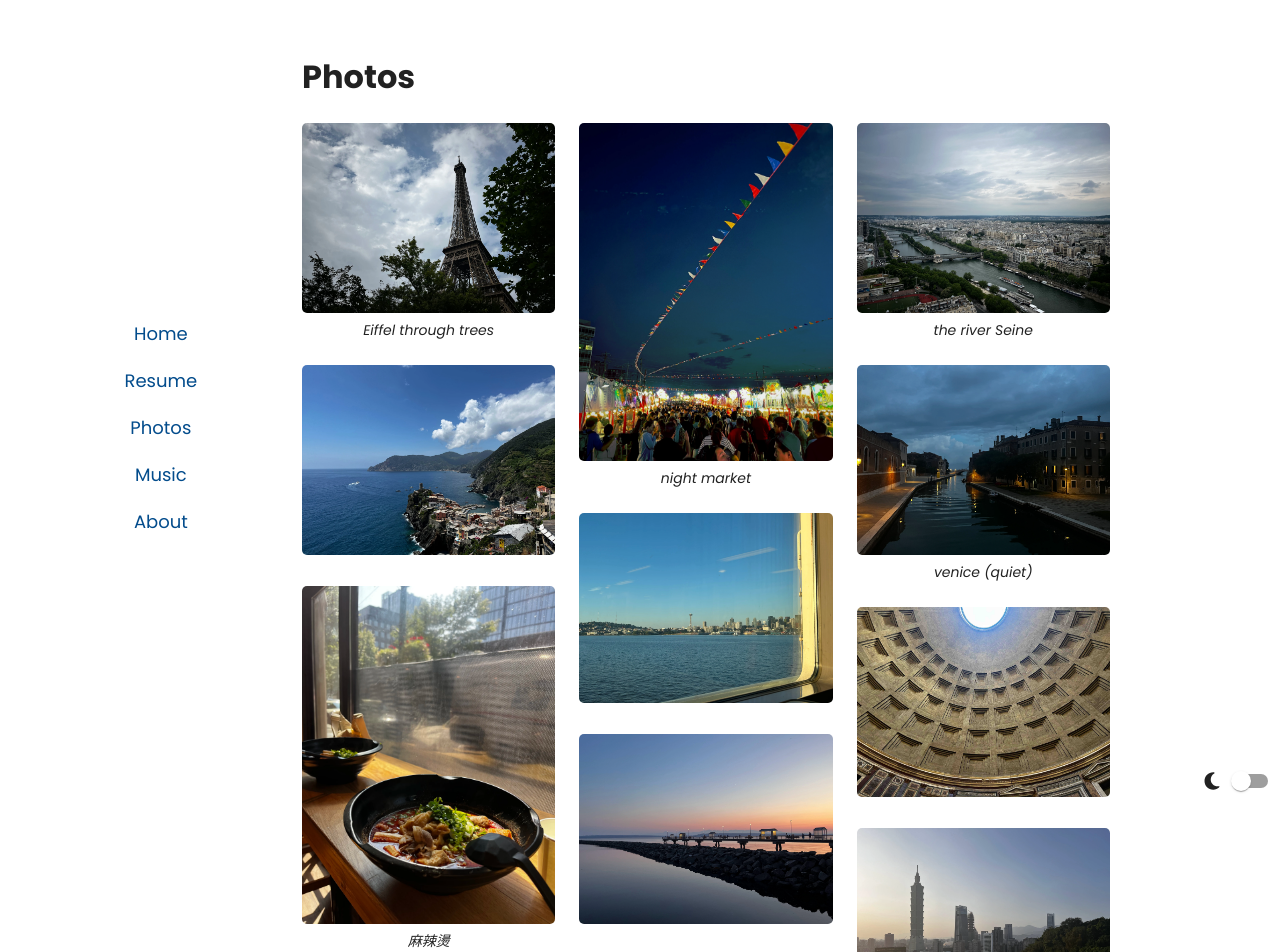
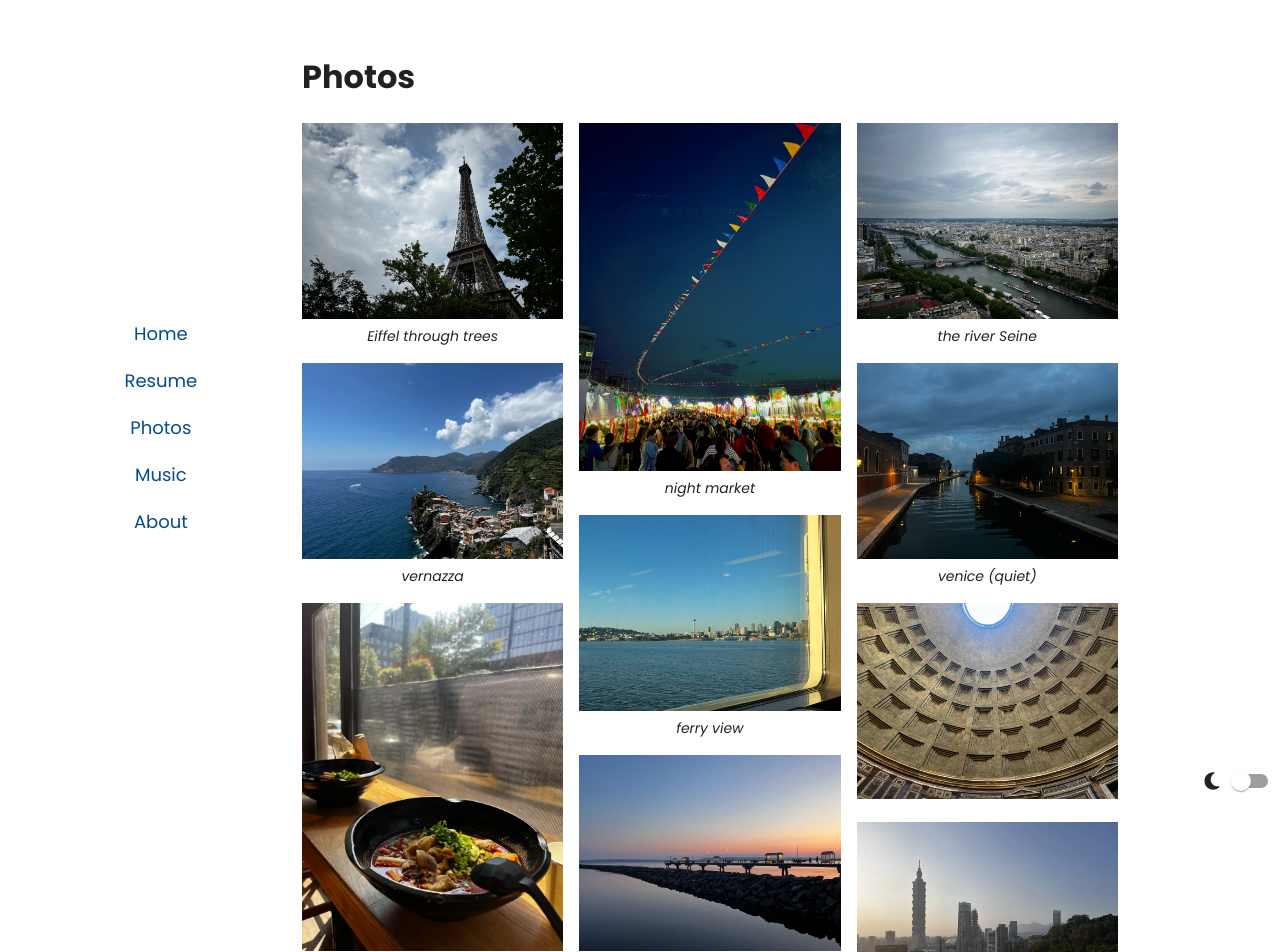
Before and after one commit to jinevang/personal-site, a React (Create React App) app: page /photos in a window 1280 px wide. Shown: the top 952 px of the page. Built offline with nearby package versions, Linux system fonts and the light colour scheme.

Commit message:
fix photos page styling

```diff
--- a/src/config/Routes.tsx
+++ b/src/config/Routes.tsx
@@ -5,7 +5,7 @@ import ErrorPage from "pages/404Page";
 import AboutPage from "pages/AboutPage";
 import DrinkRatingsPage from "pages/DrinkRatingsPage";
 import MusicPage from "pages/MusicPage";
-import PhotosPageUpdate from "pages/PhotosPageUpdate";
+import PhotosPage from "pages/PhotosPage";
 import ResumePage from "pages/ResumePage";
 import { Route, Routes } from "react-router-dom";
 
@@ -19,7 +19,7 @@ const AppRouter = () => {
       <Route path="music" element={<MusicPage />} />
       <Route path="*" element={<ErrorPage />} />
       <Route path="drinks" element={<DrinkRatingsPage />} />
-      <Route path="photos" element={<PhotosPageUpdate />} />
+      <Route path="photos" element={<PhotosPage />} />
     </Routes>
   );
 };
--- a/src/pages/PhotosPageUpdate.tsx
+++ b/src/pages/PhotosPage.tsx
@@ -1,23 +1,29 @@
 import React, { useState } from "react";
-import { Box, Modal, Typography } from "@mui/material";
+import { Box, Typography } from "@mui/material";
 import { Masonry } from "@mui/lab";
 import styled from "@emotion/styled";
+import { theme } from "styles/BasicTheme";
 
 // TODO: need to implement this in a way better way - why does it need require?
 
 const StyledPhotosPage = styled(Box)({
+  [theme.breakpoints.down("lg")]: {
+    padding: "1em",
+  },
   padding: "2em",
-  "& img": {
-    borderRadius: "5px",
+  userSelect: "none",
+  "& p": {
+    fontSize: 14,
+    textAlign: "center",
+    fontStyle: "italic",
   },
-  userSelect: "none",
 });
 
-const PhotosPageUpdate = () => {
+const PhotosPage = () => {
   return (
     <StyledPhotosPage>
       <h1>Photos</h1>
-      <Masonry spacing={3} columns={{ xs: 2, sm: 2, md: 3 }}>
+      <Masonry spacing={2} columns={{ xs: 2, sm: 2, md: 3 }}>
         <Box>
           <img
             src={require("../assets/eiffel.webp")}
@@ -25,9 +31,7 @@ const PhotosPageUpdate = () => {
             width={"100%"}
             alt="Photo of the Eiffel Tower in Paris through some trees"
           ></img>
-          <Typography fontSize={14} textAlign={"center"}>
-            <i>Eiffel through trees</i>
-          </Typography>
+          <Typography>Eiffel through trees</Typography>
         </Box>
         <Box>
           <img
@@ -36,9 +40,7 @@ const PhotosPageUpdate = () => {
             width={"100%"}
             alt="Canada Night Market"
           ></img>
-          <Typography fontSize={14} textAlign={"center"}>
-            <i>night market</i>
-          </Typography>
+          <Typography>night market</Typography>
         </Box>
         <Box>
           <img
@@ -47,9 +49,7 @@ const PhotosPageUpdate = () => {
             width={"100%"}
             alt="A view of the Seine River from the Eiffel Tower"
           ></img>
-          <Typography fontSize={14} textAlign={"center"}>
-            <i>the river Seine</i>
-          </Typography>
+          <Typography>the river Seine</Typography>
         </Box>
         <Box>
           <img
@@ -58,6 +58,7 @@ const PhotosPageUpdate = () => {
             width={"100%"}
             alt="A view of the town of Vernazza in Cinque Terre"
           ></img>
+          <Typography>vernazza</Typography>
         </Box>
         <Box>
           <img
@@ -66,9 +67,7 @@ const PhotosPageUpdate = () => {
             width={"100%"}
             alt="A photo of a quiet Venice night"
           ></img>
-          <Typography fontSize={14} textAlign={"center"}>
-            <i>venice (quiet)</i>
-          </Typography>
+          <Typography>venice (quiet)</Typography>
         </Box>
         <Box>
           <img
@@ -77,6 +76,7 @@ const PhotosPageUpdate = () => {
             width={"100%"}
             alt="A view of Seattle from the ferry"
           ></img>
+          <Typography>ferry view</Typography>
         </Box>
         <Box>
           <img
@@ -85,9 +85,7 @@ const PhotosPageUpdate = () => {
             width={"100%"}
             alt="malatang"
           ></img>
-          <Typography fontSize={14} textAlign={"center"}>
-            <i>麻辣燙</i>
-          </Typography>
+          <Typography>麻辣燙</Typography>
         </Box>
         <Box>
           <img
@@ -112,9 +110,7 @@ const PhotosPageUpdate = () => {
             width={"100%"}
             alt="A view of Taipei 101 from Elephant Mountain"
           ></img>
-          <Typography fontSize={14} textAlign={"center"}>
-            <i>象山</i>
-          </Typography>
+          <Typography>象山</Typography>
         </Box>
       </Masonry>
       <Typography textAlign="left">More to come...</Typography>
@@ -122,4 +118,4 @@ const PhotosPageUpdate = () => {
   );
 };
 
-export default PhotosPageUpdate;
+export default PhotosPage;
```
